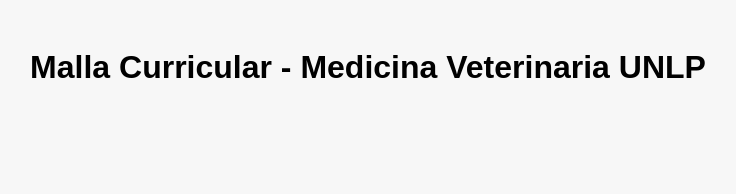
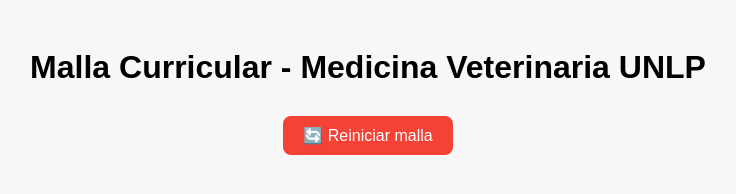
Before and after one commit to Cynonari23/malla-curricular-veterinaria-2, a plain HTML site: page index.html in a window 1280 px wide. Shown: the whole page, without its empty margins (272-1008 px from the left). Drawn offline with Linux system fonts and the light colour scheme.

Commit message:
Update index.html

```diff
--- a/index.html
+++ b/index.html
@@ -8,6 +8,7 @@
 </head>
 <body>
   <h1>Malla Curricular - Medicina Veterinaria UNLP</h1>
+  <button onclick="resetearProgreso()" id="reset-btn">🔄 Reiniciar malla</button>
   <div id="materias-container"></div>
   <script src="script.js"></script>
 </body>
```
